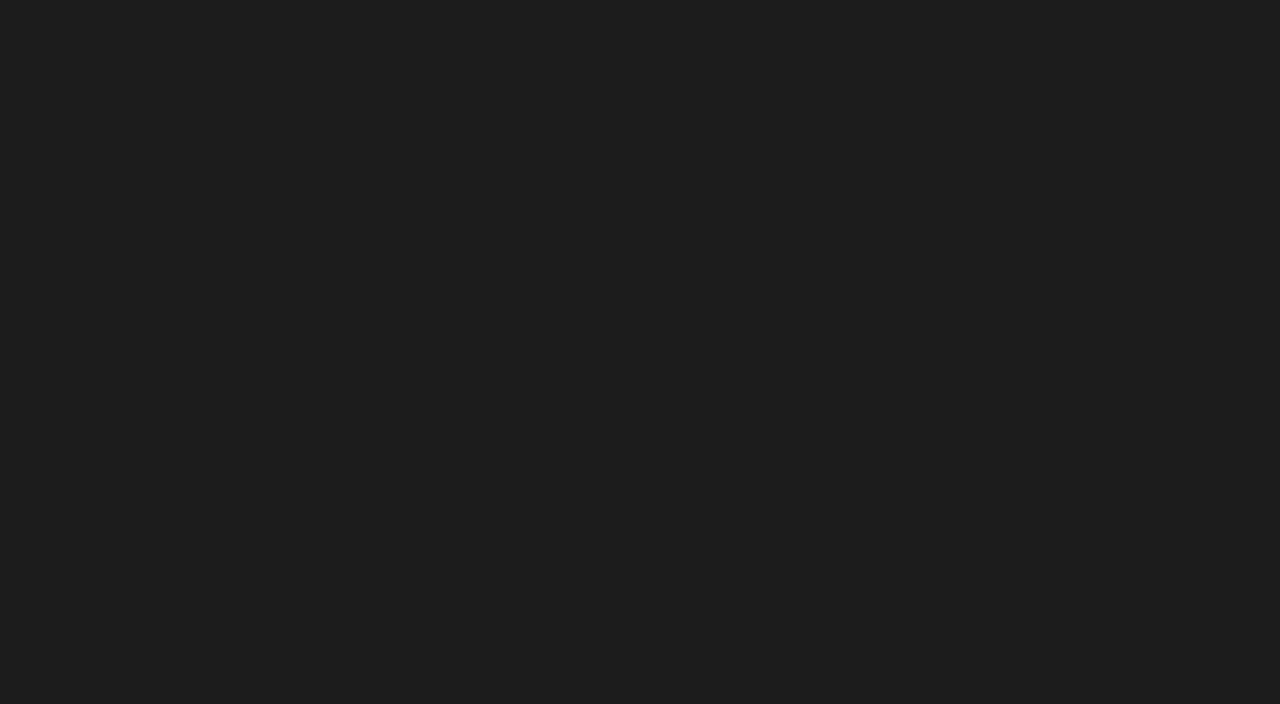
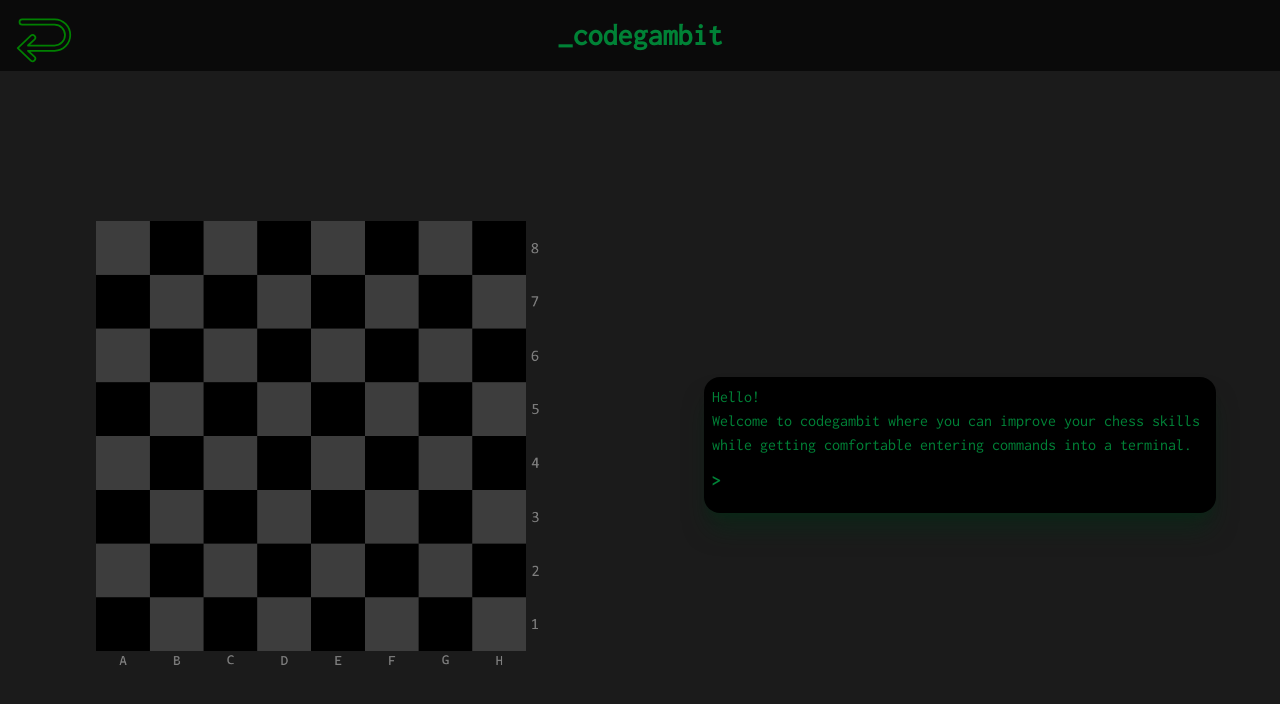
Before and after one commit to joshbacon/codegambit, a React (Vite) app: page /play in a window 1280 px wide. Before the commit this address had no page. Shown: the top 704 px of the page. Built offline with nearby package versions, Linux system fonts and the light colour scheme.

Commit message:
fixed doc page scrolling issue and added game page layout

```diff
--- /dev/null
+++ b/src/components/board.tsx
@@ -0,0 +1,9 @@
+import board from '../assets/images/boards/wboardDark.png';
+
+function Board() {
+    return <div className="relative w-[70%] aspect-square">
+        <img src={board} className="absolute w-full" />
+    </div>
+}
+
+export default Board;
--- /dev/null
+++ b/src/components/header.tsx
@@ -0,0 +1,20 @@
+import { Link } from 'react-router-dom';
+import backIcon from '../assets/icons/back.svg';
+
+function NavHeader(from: string) {
+
+    return <header className='text-green-700 w-full flex justify-center place-items-center bg-neutral-950 h-20'>
+        <Link
+            to="../"
+            state={{from: from}}
+            className='absolute left-4'
+        >
+            <img src={backIcon} className="w-14" />
+        </Link>
+        <h1 className='text-3xl font-semibold'>
+            _codegambit
+        </h1>
+    </header>
+}
+
+export default NavHeader;
--- /dev/null
+++ b/src/components/terminal.tsx
@@ -0,0 +1,20 @@
+
+
+function Terminal() {
+
+    return <div className="flex flex-col  p-2 w-4/5 text-green-700 bg-black rounded-2xl shadow-xl shadow-green-950/50">
+        <table className="flex-1 h-full">
+            <tr><td>Hello!</td></tr>
+            <tr><td>Welcome to codegambit where you can improve your chess skills while getting comfortable entering commands into a terminal.</td></tr>
+        </table>
+        <div className="flex items-center">
+            <h1 className="text-1xl font-bold">{'>'}</h1>
+            <input
+                type="text"
+                className="h-12 ml-3 w-full focus:outline-0"
+            />
+        </div>
+    </div>
+}
+
+export default Terminal;
--- a/src/main.tsx
+++ b/src/main.tsx
@@ -4,12 +4,14 @@ import { createRoot } from 'react-dom/client';
 import { BrowserRouter as Router, Route, Routes } from "react-router-dom";
 import HomePage from './pages/home.tsx';
 import DocumentationPage from './pages/documentation.tsx';
+import SinglePlayer from './pages/singleplayer.tsx';
 
 createRoot(document.getElementById('root')!).render(
   <StrictMode>
     <Router>
       <Routes>
         <Route path='/' element={<HomePage/>} />
+        <Route path='/play' element={<SinglePlayer/>} />
         <Route path='/documentation' element={<DocumentationPage/>} />
       </Routes>
     </Router>
--- a/src/pages/documentation.tsx
+++ b/src/pages/documentation.tsx
@@ -1,34 +1,23 @@
-import { Link } from 'react-router-dom';
-import backIcon from '../assets/icons/back.svg';
-
 import DocData from '../data/docs.json';
 
 import MethodCategory from '../models/methodcategory';
 import LegendCard from '../components/legendcard';
 import MethodCategoryCard from '../components/methodcategorycard';
+import NavHeader from '../components/header';
 
 function DocumentationPage() {
 
     const data: MethodCategory[] = DocData;
 
     return <div className='text-green-700 h-screen overflow-hidden'>
-        <header className='absolute z-20 w-full flex justify-center place-items-center bg-neutral-950 h-20'>
-            <Link to="../" className='absolute left-4'>
-                <img src={backIcon} className="w-14" />
-            </Link>
-            <h1 className='text-3xl font-semibold'>
-                _codegambit
-            </h1>
-        </header>
-        <div className='flex w-full h-full relative mt-20'>
-            <div className='bg-neutral-900 transition-all duration-500 w-0 opacity-0 lg:w-65 lg:opacity-100'>
-                <div className="w-full">
-                    <h1 className='font-extrabold text-3xl p-3'>Documentation</h1>
-                    { data.map((value: MethodCategory, key: number) => LegendCard(value, key)) }
-                </div>
+        { NavHeader('documentation') }
+        <div className='w-screen h-[calc(100%-5rem)] flex'>
+            <div className="h-full overflow-y-scroll bg-neutral-900 transition-all duration-500 w-0 opacity-0 lg:w-65 lg:opacity-100">
+                <h1 className='font-extrabold text-3xl p-3'>Documentation</h1>
+                { data.map((value: MethodCategory, key: number) => LegendCard(value, key)) }
             </div>
 
-            <div className='flex flex-col place-items-center gap-5 w-full overflow-scroll pt-5 transition-all duration-500 '>
+            <div className='h-full overflow-y-scroll flex flex-col place-items-center gap-5 w-full pt-5 transition-all duration-500 '>
                 { data.map((value: MethodCategory, key: number) => MethodCategoryCard(value, key)) }
             </div>
         </div>
--- a/src/pages/home.tsx
+++ b/src/pages/home.tsx
@@ -25,9 +25,9 @@ function HomePage() {
         <h1 className="font-bold text-5xl drop-shadow-[0_3px_3px_rgba(0,0,0,1)]">code_gambit</h1>
       </div>
 
-      <div className='bg-neutral-800 rounded-2xl p-5 flex overflow-hidden'>
+      <div className='relative bg-neutral-800 rounded-2xl p-5 flex overflow-hidden'>
 
-        <div className={`flex flex-col gap-2 transition-all duration-1000 ease-in-out ${!showPlayMenu ? '' : '-translate-x-[125%] opacity-0'}`}>
+        <div className={`flex flex-col gap-2 w-full transition-all duration-1000 ease-in-out ${!showPlayMenu ? '' : '-translate-x-[125%] opacity-0'}`}>
           <button onClick={() => setPlayMenu(true)} className='grid grid-cols-3 place-items-center hover:bg-neutral-900 rounded-lg p-2 cursor-pointer'>
             <img src={gameIcon} className="w-12 aspect-square" />
             <h2 className='font-bold text-2xl col-span-2 pr-2'>Play a Game</h2>
@@ -47,7 +47,7 @@ function HomePage() {
         </div>
 
         <div className={`flex flex-col gap-2 absolute transition-all duration-1000 ease-in-out ${!showPlayMenu ? 'translate-x-[125%] opacity-0 -z-10' : 'z-10'}`}>
-          <button onClick={() => setPlayMenu(false)} className='grid grid-cols-3 place-items-center hover:bg-neutral-900 rounded-lg p-2 cursor-pointer'>
+          <button onClick={() => setPlayMenu(false)} className='w-[262px] grid grid-cols-3 place-items-center hover:bg-neutral-900 rounded-lg p-2 cursor-pointer'>
             <img src={backIcon} className="w-12 aspect-square" />
             <h2 className='font-bold text-2xl col-span-2'>Back</h2>
           </button>
--- /dev/null
+++ b/src/pages/singleplayer.tsx
@@ -0,0 +1,16 @@
+import Board from "../components/board";
+import NavHeader from "../components/header";
+import Terminal from "../components/terminal";
+
+function SinglePlayer() {
+
+    return <div className="flex flex-col gap-5 w-screen h-screen justify-around items-center">
+        { NavHeader('singleplayer') }
+        <section className="h-full grid grid-cols-2 place-items-center">
+            <Board></Board>
+            <Terminal></Terminal>
+        </section>
+    </div>
+}
+
+export default SinglePlayer;
```
